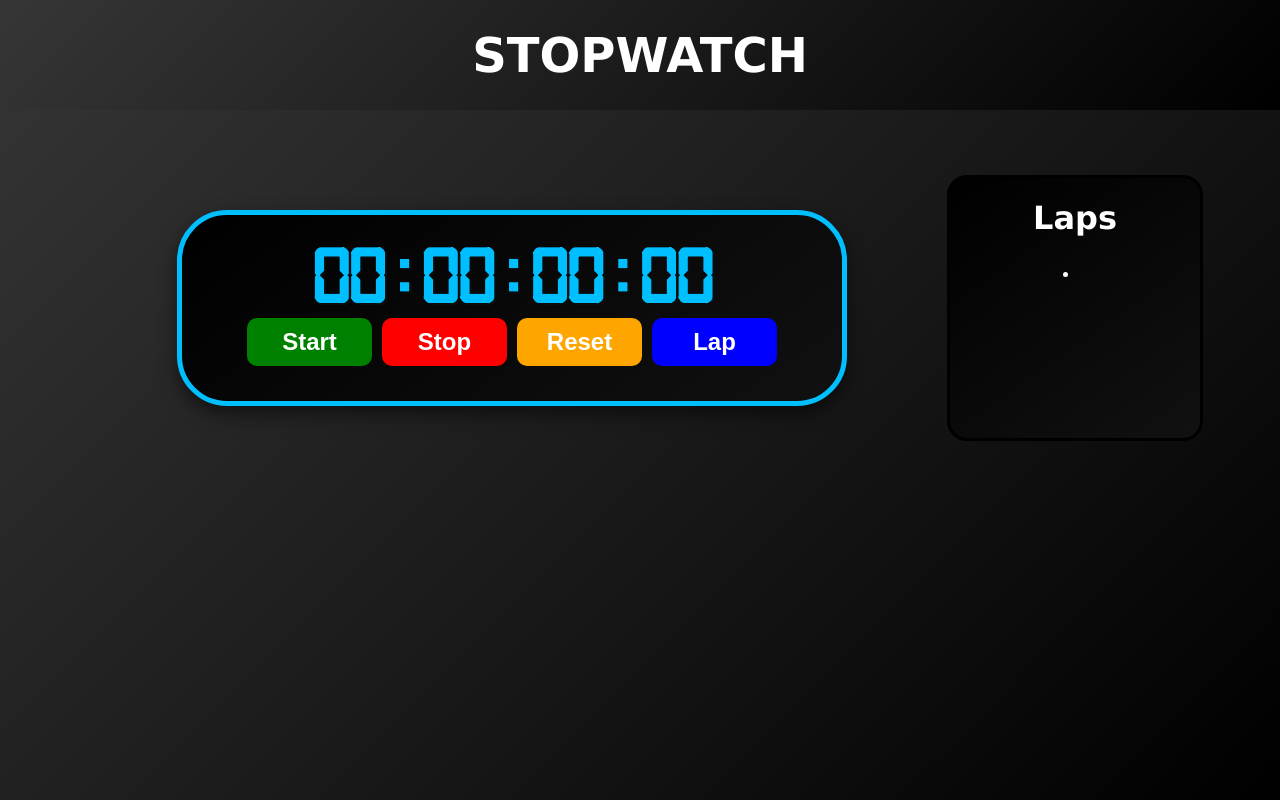
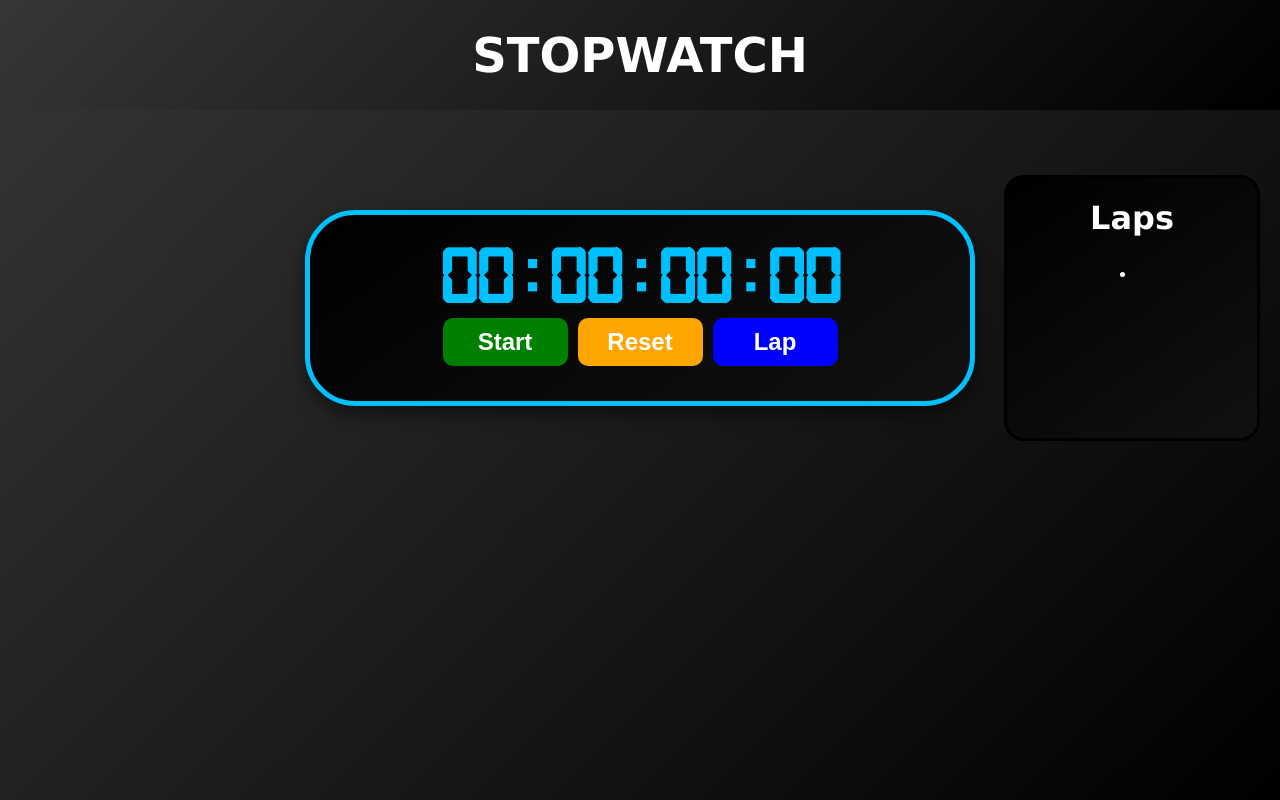
Before and after one commit to erzhadqt/Simple-Stopwatch, a React (Vite) app: page / in a window 1280 px wide. Built offline with nearby package versions, Linux system fonts and the light colour scheme.

Commit message:
MergedStart and Stop merged into one button

```diff
--- a/src/assets/css/lap.css
+++ b/src/assets/css/lap.css
@@ -1,4 +1,3 @@
-
 .lap-box{
     border: 3px solid black;
 
@@ -9,6 +8,10 @@
     border-radius: 20px;
     background: linear-gradient(145deg, #000000, #111111);
     color: white;
+    scrollbar-width: thin;
+    position: absolute;
+    right: 20px;
+    scroll-behavior: smooth;
 
     h1{
         font-family: Verdana;
--- a/src/components/Stopwatch.jsx
+++ b/src/components/Stopwatch.jsx
@@ -24,9 +24,18 @@ function Stopwatch(){
 
     }, [isRunning]);
 
-    function start(){
-        setIsRunning(true);
-        startTimeRef.current = Date.now() - elapsedTime;
+    // function start(){
+    //     setIsRunning(true);
+    //     startTimeRef.current = Date.now() - elapsedTime;
+    // }
+    function startOrStop(){
+        if (!isRunning){
+            setIsRunning(true)
+            startTimeRef.current = Date.now() - elapsedTime;
+        }
+        else{
+            setIsRunning(false);
+        }
     }
 
     function stop(){
@@ -66,8 +75,13 @@ function Stopwatch(){
                 <div className="display">{formatTime()}</div>
 
                 <div className="buttons">
-                <button onClick={start} className="start-button">Start</button>
-                <button onClick={stop} className="stop-button">Stop</button>
+                {/* <button onClick={start} className="start-button">Start</button> */}
+                {/* <button onClick={stop} className="stop-button">Stop</button> */}
+
+                {
+                    !isRunning ? <button className='start-button' onClick={startOrStop}>Start</button> : <button className='stop-button' onClick={startOrStop}>Stop</button>
+                }
+
                 <button onClick={reset} className="reset-button">Reset</button>
                 <button className='lapse-button' onClick={lapse}>Lap</button>
 
@@ -76,8 +90,6 @@ function Stopwatch(){
 
             <Lap time={lapseTime}/>
 
-
-
         </div>
 
 
```
